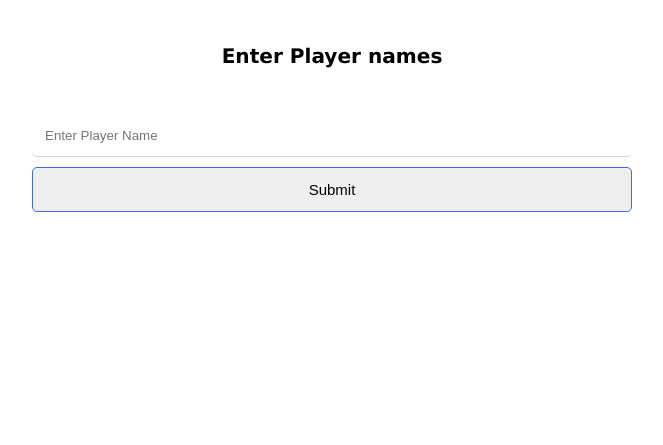
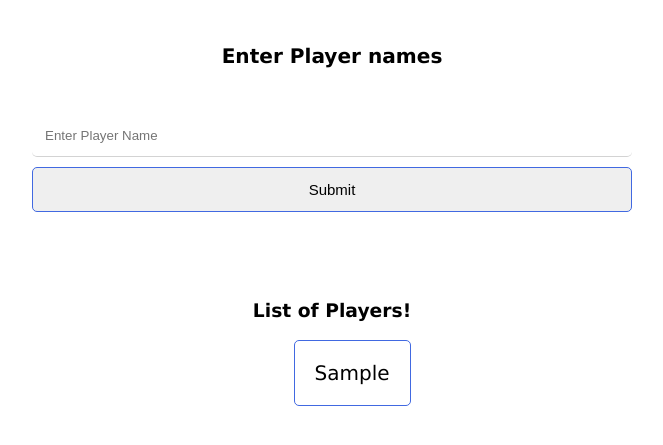
Before and after one commit to Luckyaremu/tic-tac-toe-js, a plain HTML site: page index.html in a window 1280 px wide. Both pictures are taken after typing "Sample" into the empty fields and a click on the input 640 px from the left and 288 px from the top of the page. Shown: the part 99-544 px from the top of the page, without its empty margins (308-971 px from the left). Drawn offline with Linux system fonts and the light colour scheme.

Commit message:
added players showing with names

```diff
--- a/assets/script/script.js
+++ b/assets/script/script.js
@@ -6,6 +6,7 @@ const messages = document.querySelector('.messages');
 const cards = document.querySelector('.card');
 const content = document.querySelector('.content');
 const formInput = document.querySelector('.form-inputs');
+const playerlist = document.querySelector('.playerlist');
 
 
 let cellFull = false;
@@ -55,7 +56,11 @@ form.submitbtn.addEventListener('click', function(e){
         players = new Player(`${form.inputspace.value}`, marker);
         counter++;
 
-        all_player.push(players)
+        all_player.push(players);
+        let node = document.createElement('LI');
+        node.innerText = `${players.name}`
+        playerlist.appendChild(node);
+        playerlist.classList.remove('d-none')
         form.inputspace.value = ""
         if(counter >= 2){
             formInput.classList.add('d-none');
--- a/assets/style/style.css
+++ b/assets/style/style.css
@@ -7,6 +7,26 @@ td {
     border: 1px solid;
     padding: 30px;
     cursor: pointer;
+}
+
+.playerlist {
+    display: flex;
+    justify-content: space-evenly;
+}
+
+.players {
+    max-width: 600px;
+    margin: auto;
+    text-align: center;
+    padding: 20px;
+}
+
+li {
+    list-style: none;
+    padding: 20px;
+    font-size: 20px;
+    border: 1px solid royalblue;
+    border-radius: 5px;
 }
 
 .table-container {
--- a/index.html
+++ b/index.html
@@ -48,6 +48,10 @@
               </table>
         </div>
         </div>
+        <div class="players">
+            <h3 class="text-center">List of Players!</h3>
+            <ul class="playerlist d-none"></ul>
+        </div>
     </div>
     <script src="./assets/script/script.js"></script>
 </body>
```
